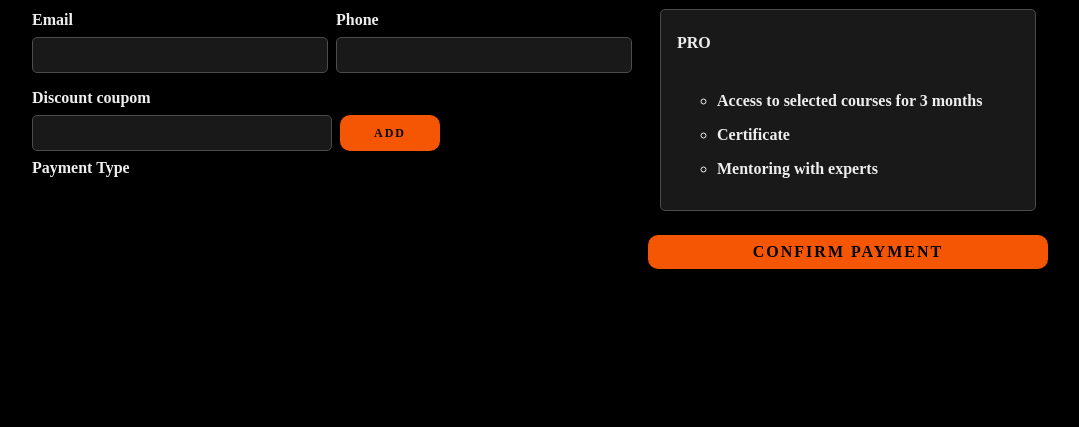
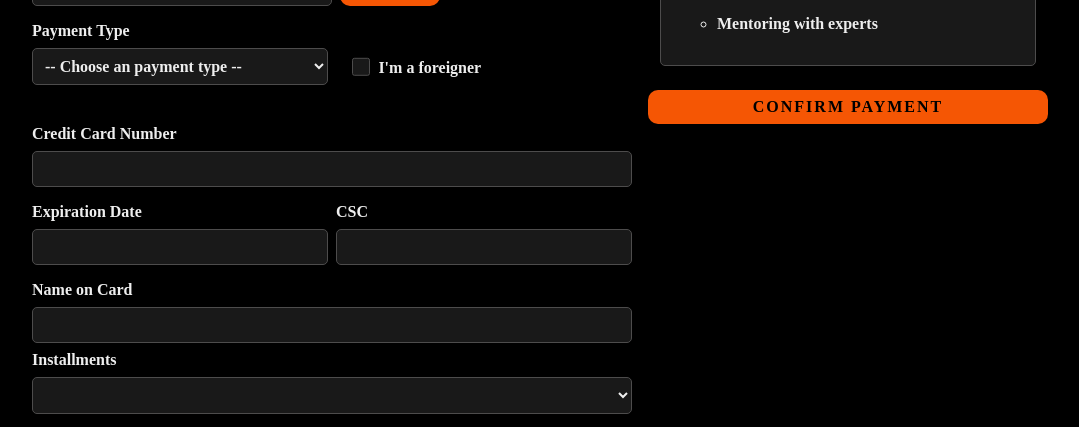
Before and after one commit to marcos-c1/cc-rvlt, a plain HTML site: page payment.html in a window 1280 px wide. Shown: the part 373-800 px from the top of the page, without its empty margins (100-1179 px from the left). Drawn offline with Linux system fonts and the light colour scheme; a web font is replaced by a local one.

Commit message:
feat: add credit card payment type

```diff
--- a/css/payment.css
+++ b/css/payment.css
@@ -51,7 +51,7 @@ span {
     gap: 1vh;
 }
 
-input {
+input, select {
     border: 1px solid #4d4c4c;
     border-radius: 5px;
     color: var(--white);
@@ -114,3 +114,57 @@ input {
 .center {
     align-self: center;
 }
+
+#type {
+    max-width: 300px;
+    font-size: 2vh;
+    font-weight: bolder;
+}
+
+#choosen-type {
+    margin-top: 4vh;
+}
+
+.justify-unset {
+    justify-content: unset !important;
+}
+
+input[type="checkbox"] {
+  appearance: none;
+  background-color: var(--blackier);
+  margin: 0;
+  font: inherit;
+  color: currentColor;
+  width: 1.15em;
+  height: 1.15em;
+  border: 1px solid #4d4c4c;
+  border-radius: 0.15em;
+  transform: translateY(-0.075em);
+  display: grid;
+  place-content: center;
+}
+
+input[type="checkbox"]::before {
+    content: "";
+    width: 0.65em;
+    height: 0.65em;
+    transform: scale(0);
+    transition: 120ms transform ease-in-out;
+    box-shadow: inset 1em 1em var(--orange);
+    background-color: var(--orange);
+
+  }
+
+  input[type="checkbox"]:checked::before {
+    transform: scale(1);
+  }
+
+.align-last {
+    align-items: last baseline;
+    margin-left: 2vh;
+    margin-bottom: 1vh;
+}
+
+.select-none {
+    user-select: none;
+}
--- a/js/payment.js
+++ b/js/payment.js
@@ -0,0 +1,6 @@
+const select = document.getElementById("type");
+
+select.addEventListener('change', (e) => {
+    // When changing options the div with each content option should be displayed.
+    console.log(e.target.value);
+})
--- a/payment.html
+++ b/payment.html
@@ -34,9 +34,48 @@
                 </div>
             </div>
 
-            <label id="label-payment">Payment Type</label>
-            <div class="grid">
+            <div id="grid-2cols">
+                <div class="flex-col">
+                    <label id="label-payment">Payment Type</label>
+                    <select name="payment-type" id="type">
+                        <option value="">-- Choose an payment type --</option>
+                        <option value="credit-card">Credit Card</option>
+                        <option value="pix">Pix</option>
+                        <option value="paypal">Paypal</option>
+                        <option value="nubank">Nubank</option>
+                    </select>
+                </div>
+                <div class="flex-row justify-unset align-last select-none">
+                    <input type="checkbox" name="foreigner" id="foreigner">
+                    <label class="text-base" style="margin-left: 1vh;" for="foreigner">I'm a foreigner</label>
+                </div>
+            </div>
 
+
+            <div id="choosen-type">
+                <div class="flex-col">
+                    <label for="credit-card">Credit Card Number</label>
+                    <input type="text" name="credit-card" id="credit-card"/>
+                </div>
+                <div id="grid-2cols">
+                    <div class="flex-col">
+                        <label for="exp-date">Expiration Date</label>
+                        <input type="text" name="exp-date" id="exp-date"/>
+                    </div>
+                    <div class="flex-col">
+                        <label for="cvv">CSC</label>
+                        <input type="text" name="cvv" id="cvv"/>
+                    </div>
+                </div>
+                <div class="flex-col">
+                    <label for="name-card">Name on Card</label>
+                    <input type="text" name="name-card" id="name-card"/>
+                </div>
+                <div class="flex-col">
+                    <label for="name-card">Installments</label>
+                    <select name="installments" id="installments">
+                    </select>
+                </div>
             </div>
         </section>
         <section id="section__payment" class="flex-col">
```
